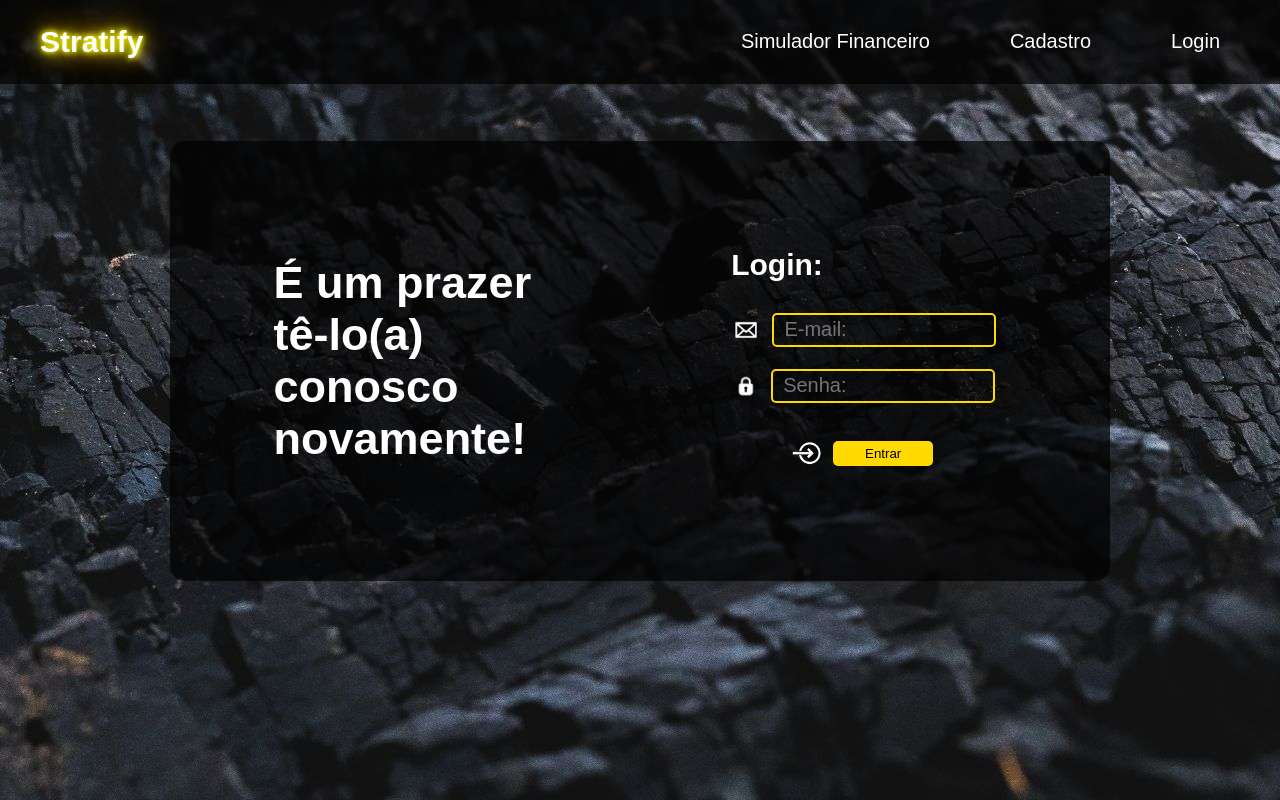
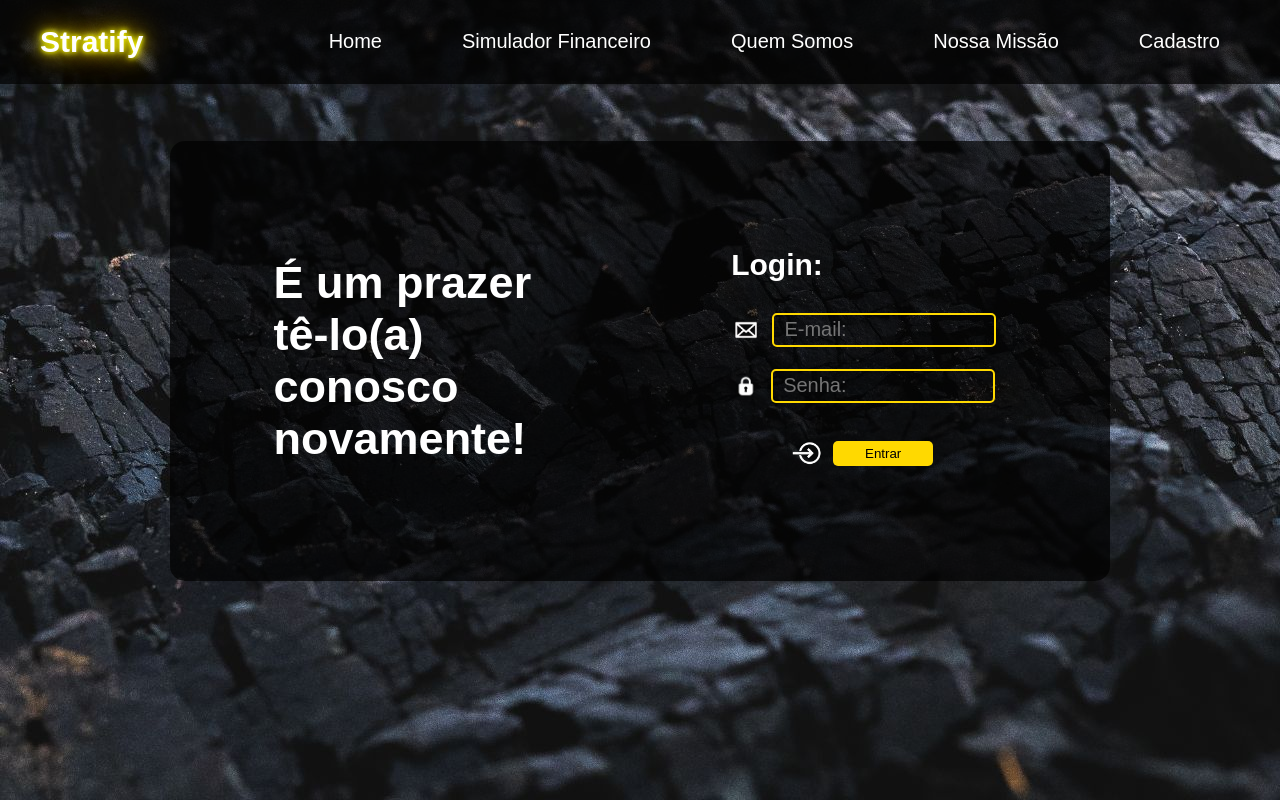
Before and after one commit to StratifyTellus/Stratify-Tellus, a plain HTML site: page Algoritimos/login.html in a window 1280 px wide. Drawn offline with Linux system fonts and the light colour scheme.

Commit message:
linkando paginas

```diff
--- a/Algoritimos/login.html
+++ b/Algoritimos/login.html
@@ -14,9 +14,11 @@
         <h2>Stratify</h2>
 
         <div class="rotas">
+            <a href="index.html">Home</a>
             <a href="simulador.html">Simulador Financeiro</a>
+            <a href="quemSomos.html">Quem Somos</a>
+            <a href="nossaMissao.html">Nossa Missão</a>
             <a href="cadastro.html">Cadastro</a>
-            <a href="login.html">Login</a>
         </div>
     </div>
 
```
Also changed, not shown: Algoritimos/cadastro.html (+3 -1 lines), Algoritimos/nossaMissao.html (+2 -0 lines), Algoritimos/quemSomos.html (+2 -0 lines), Algoritimos/simulador.html (+3 -1 lines), Algoritimos/img/logo.png (deleted).
